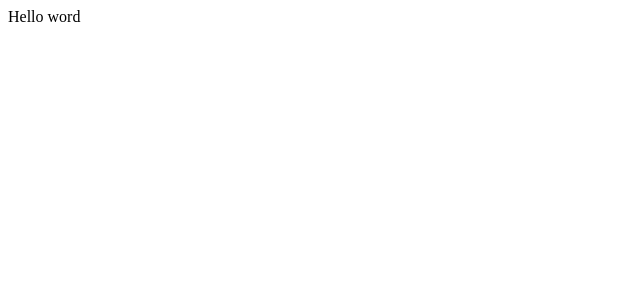
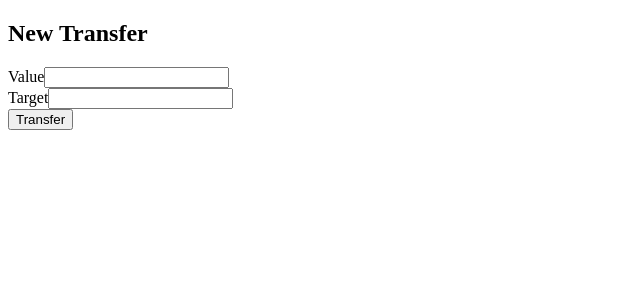
Before and after one commit to cmcirilo/cirilobank, an Angular app: page / in a window 1280 px wide. Shown: the top 300 px of the page, without its empty margins (0-640 px from the left). Built offline with nearby package versions, Linux system fonts and the light colour scheme.

Commit message:
creating new transfer component

```diff
--- a/src/app/app.component.html
+++ b/src/app/app.component.html
@@ -1 +1 @@
-Hello word
+<app-new-transfer></app-new-transfer>
--- a/src/app/new-tranfer/new-transfer.component.ts
+++ b/src/app/new-tranfer/new-transfer.component.ts
@@ -1,7 +1,7 @@
 import { Component } from "@angular/core";
 
 @Component({
-    selector: 'new-transfer',
+    selector: 'app-new-transfer',
     templateUrl: './new-transfer.component.html',
     styleUrls: ['./new-transfer.component.scss']
 
```
Also changed, not shown: src/app/app.module.ts (+5 -3 lines).
